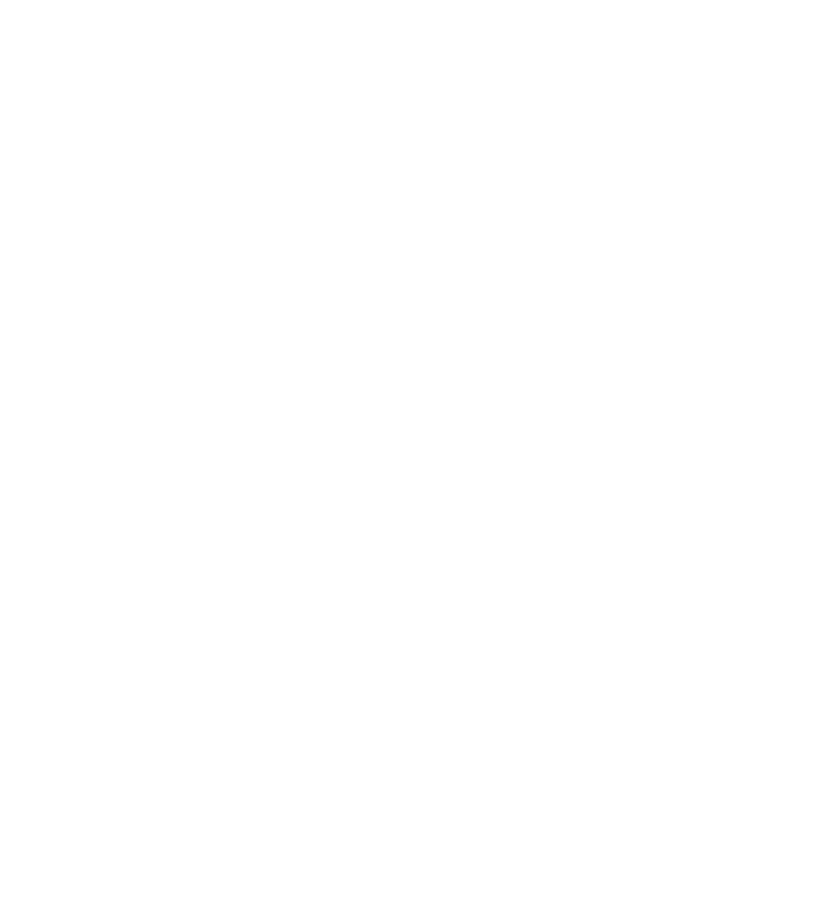
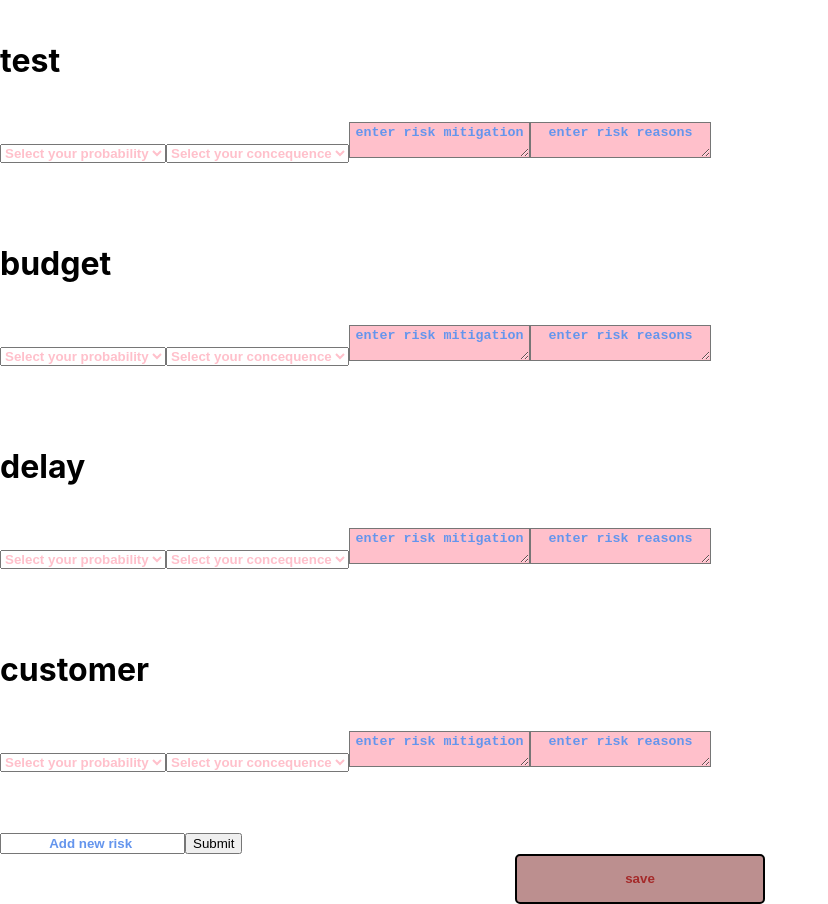
Before and after one commit to GamlielChemla/FinalRisk, a React (Create React App) app: page / in a window 1280 px wide. Shown: the whole page, without its empty margins (0-828 px from the left). Before the commit the page ends 800 px from the top, so only its background shows below. Built offline with nearby package versions, Linux system fonts and the light colour scheme.

Commit message:
18/6/18 1:30

```diff
--- a/package.json
+++ b/package.json
@@ -22,5 +22,6 @@
     "not dead",
     "not ie <= 11",
     "not op_mini all"
-  ]
+  ],
+  "proxy": "http://10.2.1.120:5000/"
 }
--- a/src/contener/Project/Project.js
+++ b/src/contener/Project/Project.js
@@ -1,7 +1,7 @@
 import React, { Component } from "react";
 import "./Project.css";
 
-import axios from "../../App";
+import axios from "axios";
 
 import MySelect from "../../components/MySelect/MySelect";
 
@@ -105,20 +105,33 @@
 
 
   }
+    postHandle = () => {
+      let data = [];
+
+      this.state.risks.map((elem) => {
+        data.push({
+          riskName: elem.riskName,
+          [elem.riskName + "" + "probability"]: elem.probability,
+          [elem.riskName + "" + "concequence"]: elem.concequence,
+          [elem.riskName + "" + "reasons"]: elem.reasons,
+          [elem.riskName + "" + "mitigation"]: elem.mitigation,
+        })
+        console.log(data);
+
+      })
+      this.setState({ data: data })
+
+      axios.post("/second", this.state.data)
+        .then(response =>
+
+          console.log("response",response.data)
 
 
-  componentDidMount() {
-    axios.get("/EndPage").then(response => {
-      this.setState({
-        obj: response.data.arrayResult
-      });
-      console.log(this.state.obj);
+        ).catch(err => {
+          console.log("err",err.message);
 
-      // console.log((response.data));
-    });
-  }
-
-
+        })
+      }
   render() {
     const mySelectsList = this.state.risks.map((item, index) => (
       <MySelect
@@ -134,9 +147,9 @@
 
         <NewRisk addNewRisk={this.addNewRisk} />
 
-        {/* <button className="save" type="submit" onClick={this.postHandle}>
+        <button className="save" type="submit" onClick={this.postHandle}>
           save
-        </button> */}
+        </button>
       </div>
     );
   }
--- a/src/index.js
+++ b/src/index.js
@@ -1,11 +1,11 @@
 import React from 'react';
 import ReactDOM from 'react-dom';
 import './index.css';
-import App from './App';
+// import App from './App';
 import * as serviceWorker from './serviceWorker';
 import Project from './contener/Project/Project'
 
-ReactDOM.render(<App />, document.getElementById('root'));
+ReactDOM.render(<Project />, document.getElementById('root'));
 
 // If you want your app to work offline and load faster, you can change
 // unregister() to register() below. Note this comes with some pitfalls.
```
Also changed, not shown: 1 other file (tests, documents, lock files or other folders).
